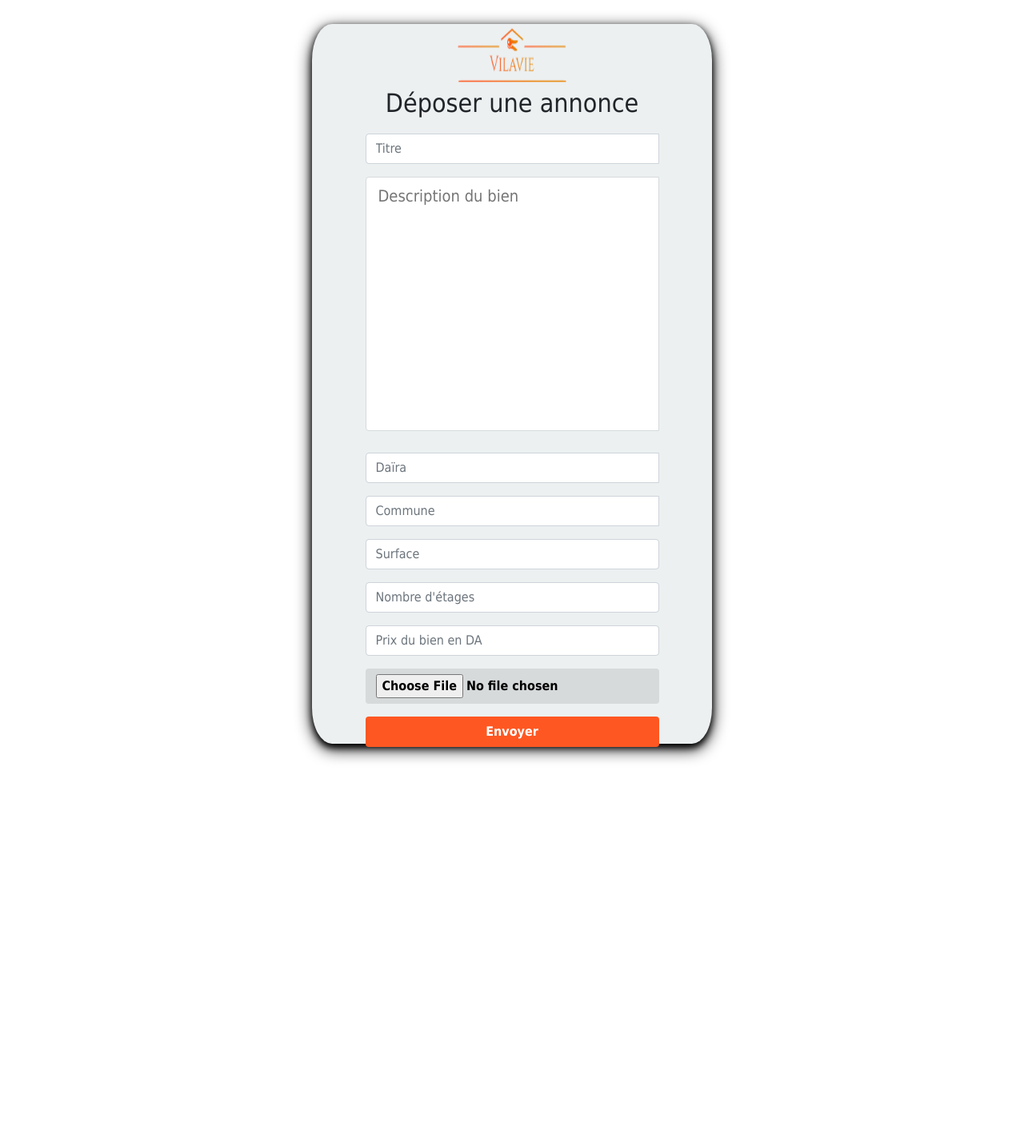
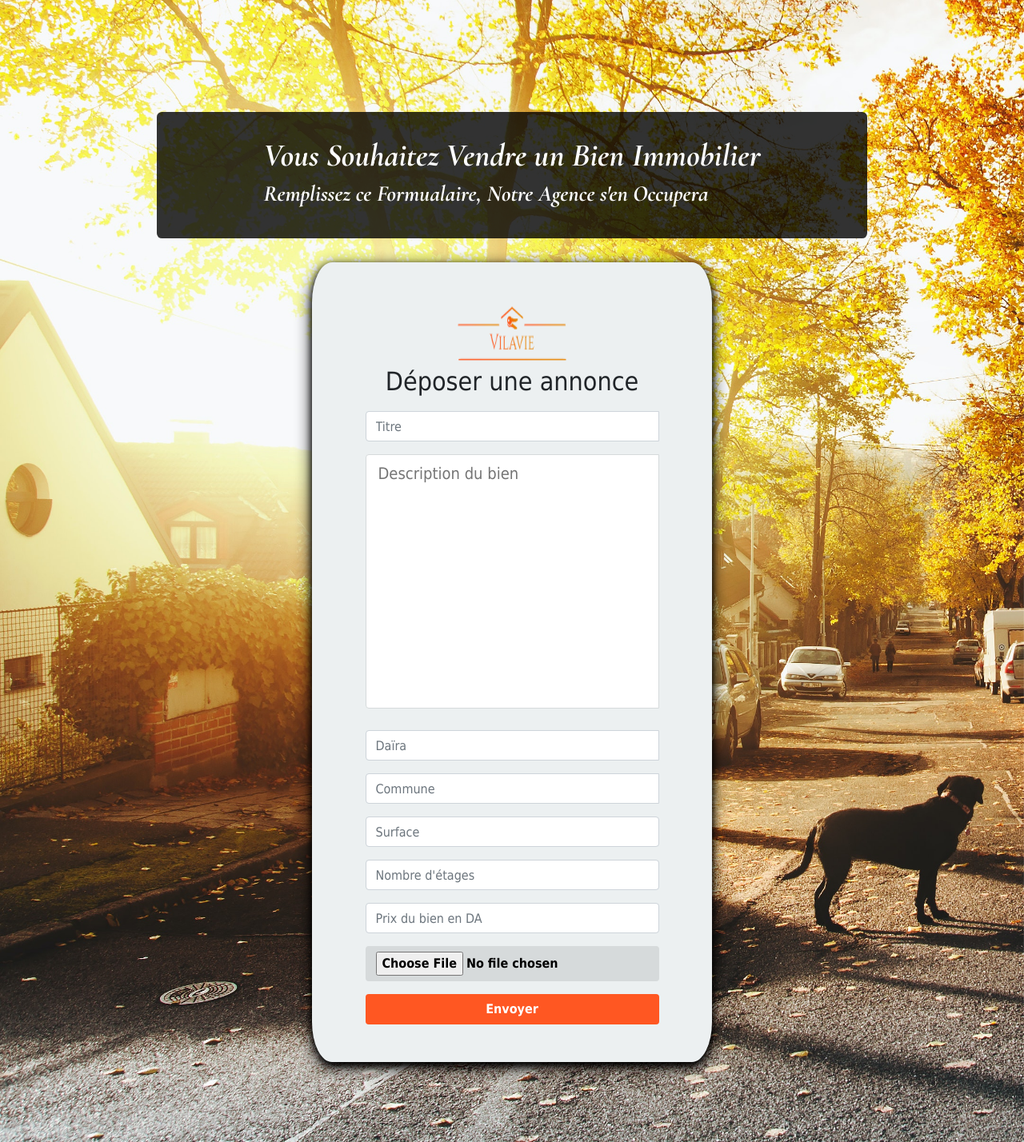
Before and after one commit to rashid-btb-gmail-com/Projet-IHM-, a PHP site: page /pages/deposer_annonce.php in a window 1280 px wide. Shown: the part 106-1534 px from the top of the page at 80% size. Run offline with PHP 8.4, Linux system fonts and the light colour scheme; some libraries are stand-ins or nearby versions.

Commit message:
amelioration de la page deposer annonce

```diff
--- a/includes/header.php
+++ b/includes/header.php
@@ -21,7 +21,7 @@
              <ul>
                  <li active><a href="../index.php" >Acceuil</a></li>
                  <li><a href="../pages/immobilier.php">Immobilier</a></li>
-                 <li><a href="../pages/deposer_annonce.php">Vendre</a></li>
+                 <li><a href="../pages/deposer_annonce.php#depose">Vendre</a></li>
                  <li><a href="../pages/contact.php">Contact</a></li>
                  <li id="separateur"> </li> <!--un separateur -->
                  <?php
--- a/pages/deposer_annonce.php
+++ b/pages/deposer_annonce.php
@@ -26,8 +26,12 @@ include_once("../includes/header.php");
 //    connexion a la base de donnee
 $db=new PDO('mysql:host=localhost;dbname=vilavie','root','',array(PDO::ATTR_ERRMODE => PDO::ERRMODE_EXCEPTION));
 ?>
-
+<div class="fulldepose" id="depose">
     <div class="container h-100">
+        <div class="deposeheader" >
+         <h1> Vous Souhaitez Vendre un Bien Immobilier</h1>
+         <h3>Remplissez ce Formualaire, Notre Agence s'en Occupera</h3>
+        </div>
 		<div class="d-flex justify-content-center h-100">
 			<div class="user_card" id="user_card_annonce">
 				<div class="d-flex justify-content-center">
@@ -207,7 +211,7 @@ $db=new PDO('mysql:host=localhost;dbname=vilavie','root','',array(PDO::ATTR_ERRM
                                         exit("Impossible de copier le fichier dans $dossier_upload");
                                     }
 
-                                    echo "Le fichier a bien été uploadé";
+                                    echo "  Le fichier a bien été uploadé";
 
 
 
@@ -231,7 +235,7 @@ $db=new PDO('mysql:host=localhost;dbname=vilavie','root','',array(PDO::ATTR_ERRM
 			</div>
 		</div>
 	</div>
-
+   </div>
 
 
 
--- a/style/style.css
+++ b/style/style.css
@@ -224,6 +224,27 @@ margin-top: 5px;
     border-radius: 50px;
     margin-bottom: 30px;
 }
+.fulldepose{
+    background-image: url(../images/depose.jpg);
+    background-size: cover;
+    background-attachment: fixed;
+    padding-top: 100px;
+    padding-bottom: 100px;
+}
+.deposeheader{
+    display:grid;
+    align-items: center;
+    justify-content: center ;
+    background-color: rgba(0, 0, 0, 0.8);
+    color:white;
+    margin-left:10%;
+    margin-right:10%;
+    margin-top: 40px;
+    border-radius: 0.4rem;
+    padding: 30px 20px 30px 20px;
+    font-family: 'Cormorant Garamond', serif;
+
+}
 
 /**************************************     page de connexion    *******************************/
     #fullconnex{
@@ -259,7 +280,7 @@ margin-top: 5px;
         margin-top: 30px;
     }
     #user_card_annonce{
-        height: 900px;
+        height: 1000px;
         width: 500px;
         margin-top: 30px;
 
```
Also changed, not shown: images/depose.jpg (added), upload/45_architecture-1477041_1280.jpg (added).
